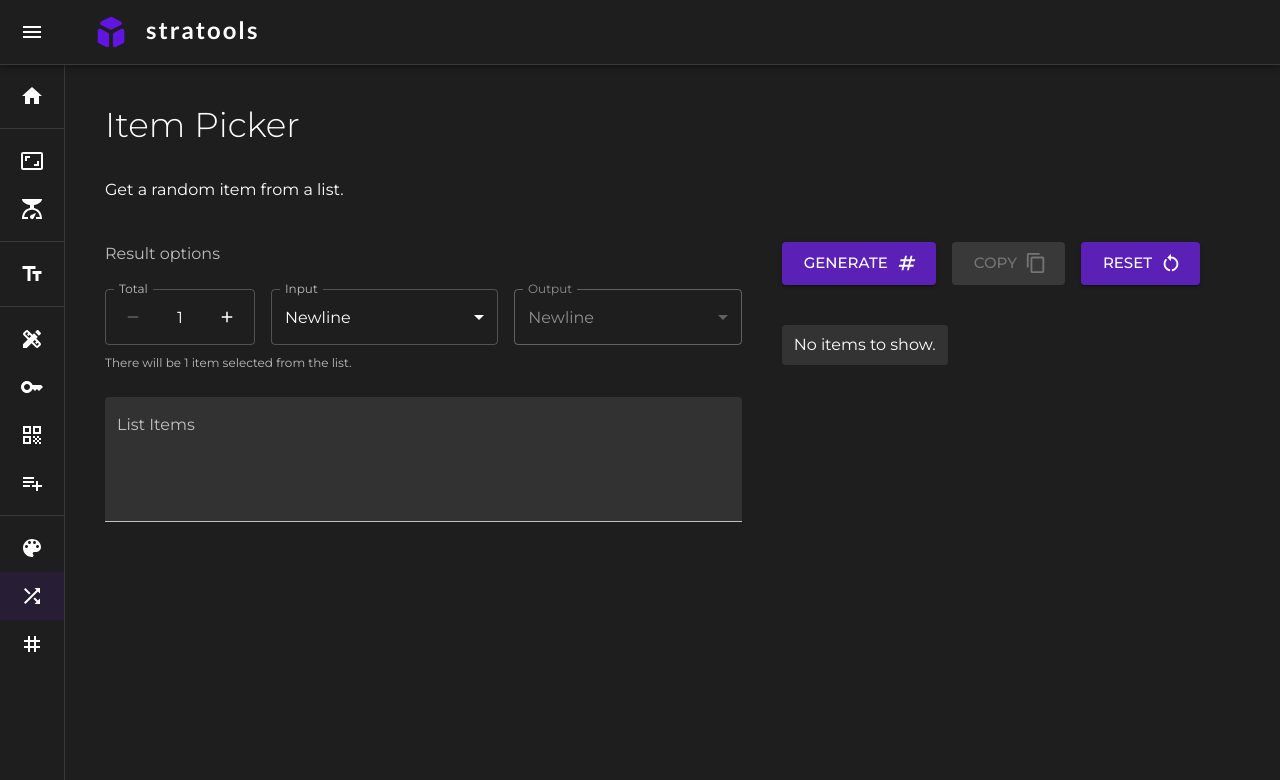
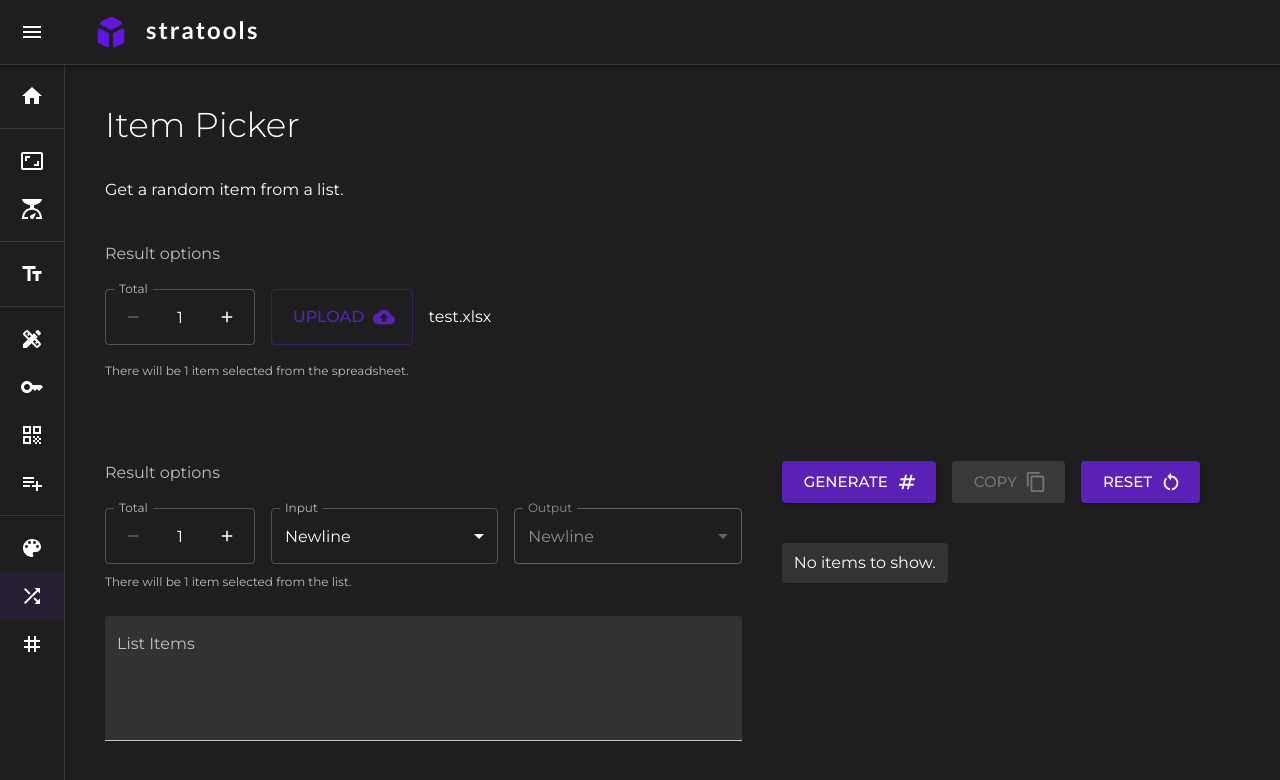
Before and after one commit to huffmanks/tools-nextjs, a Next.js app: page /picker/item in a window 1280 px wide. Shown: the top 780 px of the page. Built offline with nearby package versions, Linux system fonts and the light colour scheme.

Commit message:
initial itempicker option for upload

```diff
--- a/features/RandomPicker/ItemPicker/ItemForm.jsx
+++ b/features/RandomPicker/ItemPicker/ItemForm.jsx
@@ -1,74 +1,21 @@
-import { Box, Grid, Stack, TextField } from '@mui/material'
+import { Grid } from '@mui/material'
 
-import FieldsetContainer from '../FieldsetContainer'
-import Counter from '../../../components/common/Counter'
 import ActionGroup from '../ActionGroup'
 
-import Delimiters from './Delimiters'
-import OutputMessage from '../../../components/common/OutputMessage'
+import TextOutput from './TextOutput'
+import TextForm from './TextForm'
+import UploadForm from './UploadForm'
 
 const ItemForm = ({ resultRef, values, errorMessage, handleChange, handleBlur, handleClick, handleCopy, handleReset, handleDecrease, handleIncrease }) => {
     return (
         <>
             <Grid container spacing={5}>
-                <Grid item xs={12} md={7}>
-                    <FieldsetContainer title='Result options' size='large' isFullWidth helperText={`There will be ${values.total} item${values.total > 1 ? 's' : ''} selected from the list.`}>
-                        <Stack direction={{ xs: 'column', md: 'row' }} gap={{ xs: 0, sm: 2 }} mb={1}>
-                            <Counter values={values} handleChange={handleChange} handleDecrease={handleDecrease} handleIncrease={handleIncrease} />
-                            <Delimiters values={values} handleChange={handleChange} />
-                        </Stack>
-                    </FieldsetContainer>
-
-                    <TextField
-                        fullWidth
-                        variant='filled'
-                        multiline
-                        minRows={4}
-                        maxRows={8}
-                        name='list'
-                        label='List Items'
-                        placeholder='Insert a list here'
-                        value={values.list}
-                        onChange={handleChange}
-                        onBlur={handleBlur}
-                        error={!!errorMessage}
-                        {...(errorMessage && {
-                            error: true,
-                            helperText: errorMessage,
-                        })}
-                        sx={{
-                            marginBottom: 1,
-                            '& textarea::-webkit-scrollbar': {
-                                width: 12,
-                            },
-                            '& textarea::-webkit-scrollbar-track': {
-                                background: '#d5d7d8',
-                                borderRadius: 2,
-                            },
-                            '& textarea::-webkit-scrollbar-thumb': {
-                                background: '#676767',
-                                borderRadius: 2,
-                            },
-                            '& textarea::-webkit-scrollbar-thumb:hover': {
-                                backgroundColor: 'primary.main',
-                            },
-                        }}
-                    />
-                </Grid>
+                <UploadForm values={values} fileName='test.xlsx' handleChange={handleChange} handleDecrease={handleDecrease} handleIncrease={handleIncrease} />
+                <TextForm values={values} errorMessage={errorMessage} handleChange={handleChange} handleBlur={handleBlur} handleDecrease={handleDecrease} handleIncrease={handleIncrease} />
                 <Grid item xs={12} md={5}>
                     <ActionGroup isDisabled={!values?.output?.length} generateAria='pick items from a list' handleClick={handleClick} handleCopy={handleCopy} handleReset={handleReset} />
 
-                    <Box sx={{ marginTop: 5 }}>
-                        {values?.output?.length > 0 ? (
-                            <div ref={resultRef}>
-                                {values.output.map((item, i) => (
-                                    <div key={i}>{item}</div>
-                                ))}
-                            </div>
-                        ) : (
-                            <OutputMessage message='No items to show.' />
-                        )}
-                    </Box>
+                    <TextOutput resultRef={resultRef} values={values} />
                 </Grid>
             </Grid>
         </>
--- a/features/RandomPicker/ItemPicker/Delimiters.jsx
+++ b/features/RandomPicker/ItemPicker/TextDelimiters.jsx
@@ -2,7 +2,7 @@ import { delimiterOptions, delimiterSelects } from '../../../constants/itemPicke
 
 import { FormControl, InputLabel, MenuItem, Select, Stack } from '@mui/material'
 
-const Delimiters = ({ values, handleChange }) => {
+const TextDelimiters = ({ values, handleChange }) => {
     return (
         <Stack direction={{ xs: 'column', xms: 'row' }} gap={2} sx={{ flex: 1, maxWidth: '100%' }}>
             {delimiterSelects.map((select, i) => (
@@ -21,4 +21,4 @@ const Delimiters = ({ values, handleChange }) => {
     )
 }
 
-export default Delimiters
+export default TextDelimiters
--- /dev/null
+++ b/features/RandomPicker/ItemPicker/TextForm.jsx
@@ -0,0 +1,56 @@
+import { Grid, Stack, TextField } from '@mui/material'
+
+import FieldsetContainer from '../FieldsetContainer'
+import Counter from '../../../components/common/Counter'
+import TextDelimiters from './TextDelimiters'
+
+const TextForm = ({ values, errorMessage, handleChange, handleBlur, handleDecrease, handleIncrease }) => {
+    return (
+        <Grid item xs={12} md={7}>
+            <FieldsetContainer title='Result options' size='large' isFullWidth helperText={`There will be ${values.total} item${values.total > 1 ? 's' : ''} selected from the list.`}>
+                <Stack direction={{ xs: 'column', md: 'row' }} gap={{ xs: 0, sm: 2 }} mb={1}>
+                    <Counter values={values} handleChange={handleChange} handleDecrease={handleDecrease} handleIncrease={handleIncrease} />
+                    <TextDelimiters values={values} handleChange={handleChange} />
+                </Stack>
+            </FieldsetContainer>
+
+            <TextField
+                fullWidth
+                variant='filled'
+                multiline
+                minRows={4}
+                maxRows={8}
+                name='list'
+                label='List Items'
+                placeholder='Insert a list here'
+                value={values.list}
+                onChange={handleChange}
+                onBlur={handleBlur}
+                error={!!errorMessage}
+                {...(errorMessage && {
+                    error: true,
+                    helperText: errorMessage,
+                })}
+                sx={{
+                    marginBottom: 1,
+                    '& textarea::-webkit-scrollbar': {
+                        width: 12,
+                    },
+                    '& textarea::-webkit-scrollbar-track': {
+                        background: '#d5d7d8',
+                        borderRadius: 2,
+                    },
+                    '& textarea::-webkit-scrollbar-thumb': {
+                        background: '#676767',
+                        borderRadius: 2,
+                    },
+                    '& textarea::-webkit-scrollbar-thumb:hover': {
+                        backgroundColor: 'primary.main',
+                    },
+                }}
+            />
+        </Grid>
+    )
+}
+
+export default TextForm
--- a/features/RandomPicker/ItemPicker/ItemOutput.jsx
+++ b/features/RandomPicker/ItemPicker/TextOutput.jsx
@@ -1,10 +1,10 @@
-import { Grid } from '@mui/material'
+import { Box } from '@mui/material'
 
 import OutputMessage from '../../../components/common/OutputMessage'
 
-const ItemOutput = ({ resultRef, values }) => {
+const TextOutput = ({ resultRef, values }) => {
     return (
-        <Grid item xs={12} md={5}>
+        <Box sx={{ marginTop: 5 }}>
             {values?.output?.length > 0 ? (
                 <div ref={resultRef}>
                     {values.output.map((item, i) => (
@@ -14,8 +14,8 @@ const ItemOutput = ({ resultRef, values }) => {
             ) : (
                 <OutputMessage message='No items to show.' />
             )}
-        </Grid>
+        </Box>
     )
 }
 
-export default ItemOutput
+export default TextOutput
--- /dev/null
+++ b/features/RandomPicker/ItemPicker/UploadForm.jsx
@@ -0,0 +1,27 @@
+import { Button, Grid, Stack, Typography } from '@mui/material'
+import CloudUploadIcon from '@mui/icons-material/CloudUpload'
+import Counter from '../../../components/common/Counter'
+import FieldsetContainer from '../FieldsetContainer'
+
+const UploadForm = ({ values, fileName, handleChange, handleDecrease, handleIncrease }) => {
+    return (
+        <Grid item xs={12} md={7}>
+            <div style={{ marginBottom: 16 }}>
+                <FieldsetContainer title='Result options' size='large' isFullWidth helperText={`There will be ${values.total} item${values.total > 1 ? 's' : ''} selected from the spreadsheet.`}>
+                    <Stack direction={{ xs: 'column', sm: 'row' }} alignItems={{ xs: 'start', sm: 'center' }} gap={2} mb={2}>
+                        <Counter values={values} handleChange={handleChange} handleDecrease={handleDecrease} handleIncrease={handleIncrease} />
+
+                        <Button sx={{ padding: '13px 21px', fontSize: '1rem' }} component='label' variant='outlined' size='large' aria-label='upload file' endIcon={<CloudUploadIcon />}>
+                            Upload
+                            <input type='file' hidden onChange={handleChange} accept='.csv, application/vnd.openxmlformats-officedocument.spreadsheetml.sheet, application/vnd.ms-excel' />
+                        </Button>
+
+                        {fileName && <div>{fileName}</div>}
+                    </Stack>
+                </FieldsetContainer>
+            </div>
+        </Grid>
+    )
+}
+
+export default UploadForm
--- a/package.json
+++ b/package.json
@@ -30,7 +30,8 @@
         "next-sitemap": "^3.1.10",
         "react": "18.2.0",
         "react-colorful": "^5.5.1",
-        "react-dom": "18.2.0"
+        "react-dom": "18.2.0",
+        "xlsx": "^0.18.5"
     },
     "devDependencies": {
         "cross-env": "^7.0.3",
```
Also changed, not shown: features/RandomPicker/ItemPicker/UploadZTest.jsx (added, +73 -0 lines), 1 other file (tests, documents, lock files or other folders).
